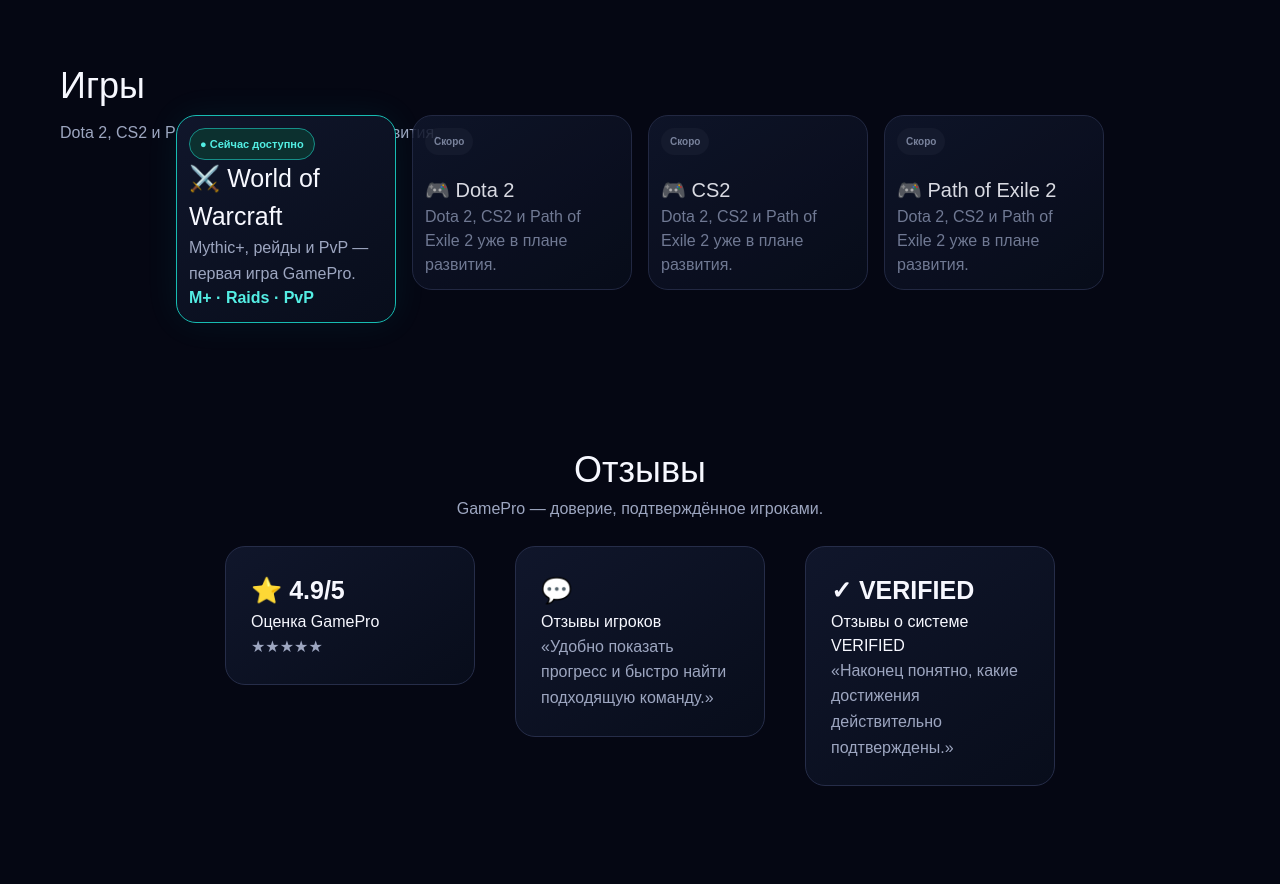
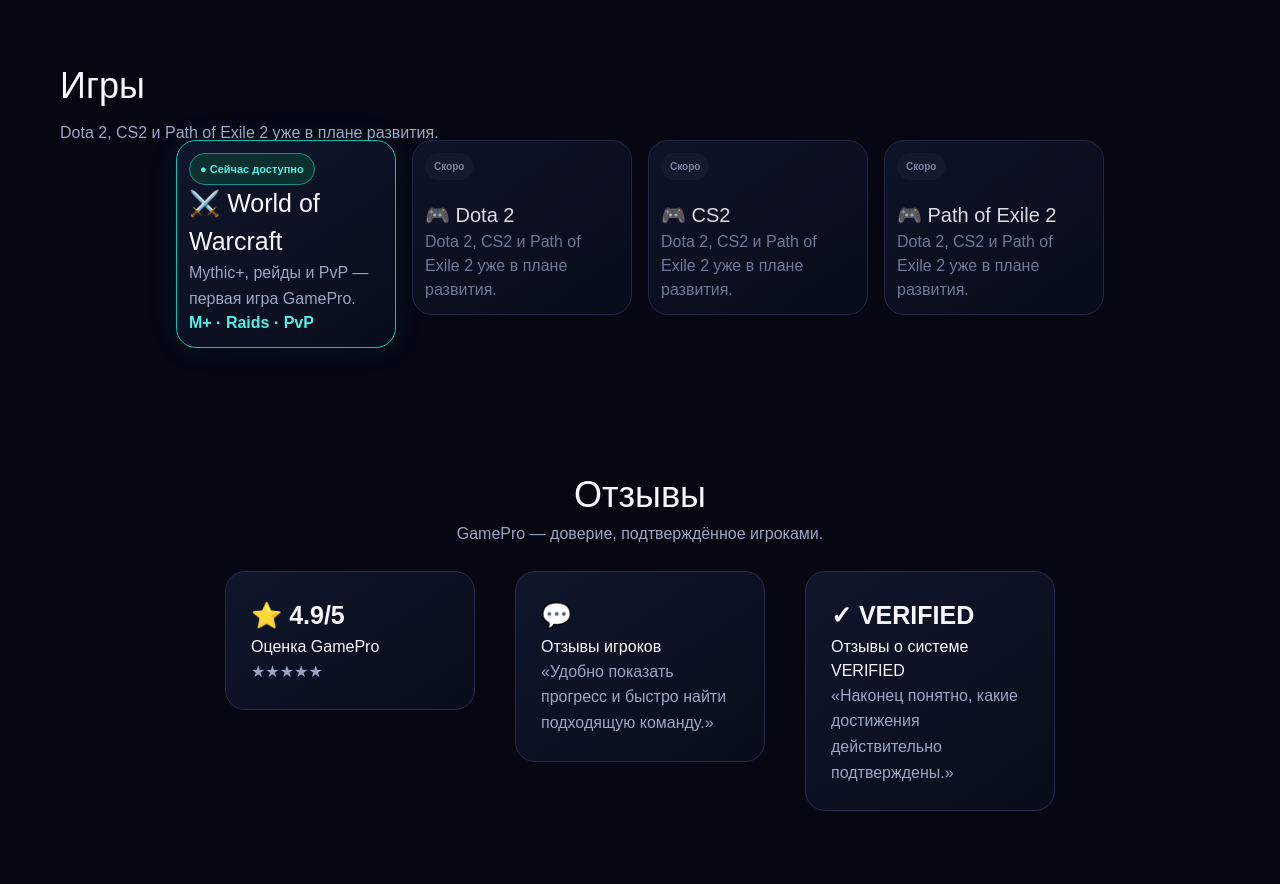
Before and after one commit to vesttrading/gamepro-market, a Next.js app: page / in a window 1280 px wide. Shown: the part 2359-3243 px from the top of the page. Built offline with nearby package versions, Linux system fonts and the light colour scheme; no server answers.

Commit message:
Adjust margin-top in globals.css
Updated margin-top value to -30px for better layout adjustment.

```diff
--- a/app/globals.css
+++ b/app/globals.css
@@ -289,7 +289,7 @@ section#games div[class*="gameGrid"] {
     align-items: flex-start !important;
     flex-wrap: wrap !important;
     gap: 16px !important;
-    margin-top: -55px !important; /* Было -20px, сделали -55px, чтобы поднять сильнее */
+    margin-top: -30px !important; /* Было -20px, сделали -55px, чтобы поднять сильнее */
 }
 
 /* 2. Параметры самих карточек (оставляем без изменений) */
```
